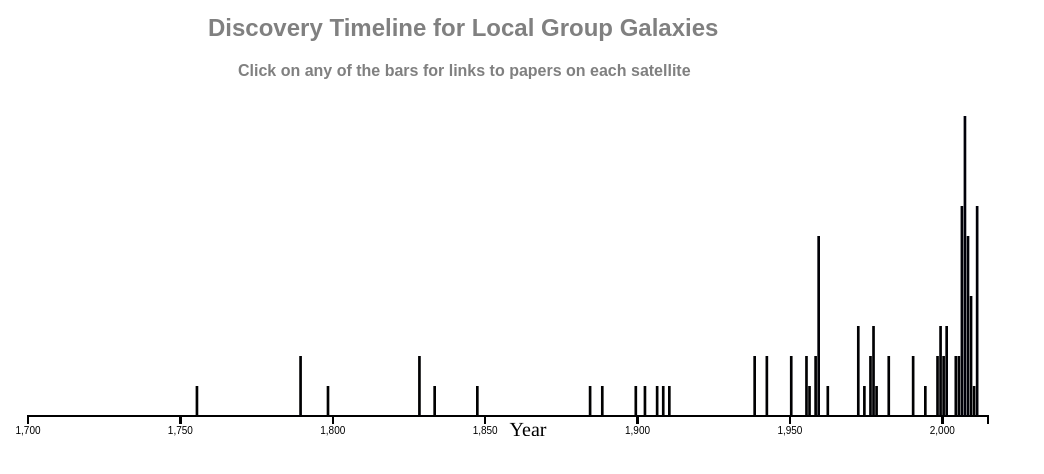
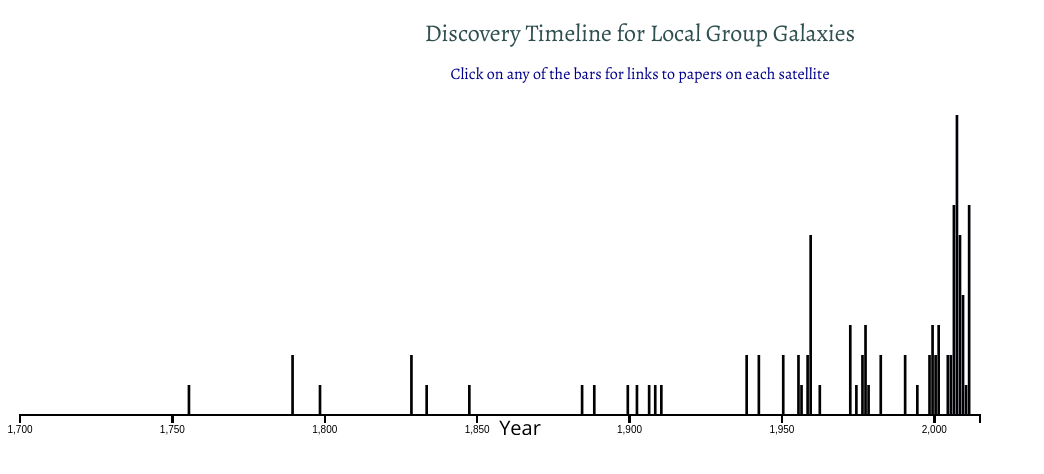
Before and after one commit to luiscvargas/astro-visualization, a website: page discovery.html in a window 1280 px wide. Shown: the whole page, without its empty margins (0-1044 px from the left). Drawn offline with nearby package versions, Linux system fonts and the light colour scheme.

Commit message:
reorganize js libraries and add bootstrap support

```diff
--- a/discovery.html
+++ b/discovery.html
@@ -2,7 +2,19 @@
 <html lang="en">
     <head>
         <meta charset="utf-8">
-        <title>Discovery of Nearby Satellites</title>
+        <title>Discovery Timeline of Nearby Satellite Galaxies</title>
+
+            <!-- Google Fonts -->
+        <link href='http://fonts.googleapis.com/css?family=Alegreya' rel='stylesheet' type='text/css'>
+        <link href='http://fonts.googleapis.com/css?family=Open+Sans' rel='stylesheet' type='text/css'>
+
+        <!-- Load CSS -->
+        <link href="bower_components/bootstrap/css/bootstrap.min.css" rel="stylesheet">
+
+        <!-- Load JS libraries -->
+        <script src="bower_components/jquery/dist/jquery.min.js"></script>
+        <script src="bower_components/bootstrap/js/bootstrap.min.js"></script>
+
         <style type="text/css">
             .axis path,
             .axis line {
@@ -12,7 +24,7 @@
                 shape-rendering: crispEdges;
             }
             body {
-                font-family: Times,sans-serif;
+                font-family: "Open Sans", Times, sans-serif;
                 font-size:14px;
             }
             #controls{
@@ -23,22 +35,14 @@
                 font-size: 10px;
             }
             #header{
-                font-family: sans-serif;
+                font-family: "Alegreya", Helvetica, sans-serif;
                 font-size: 24px;
-                color: gray;
-                margin-top: 14px;
-                margin-left: 200px;
-                margin-right: 10px;
-                text-align: left;
+                color: darkslategray;
             }
             #explanation{
-                font-family: sans-serif;
+                font-family: "Alegreya", Helvetica, sans-serif;
                 font-size: 16px;
-                color: gray;
-                margin-top: 10px;
-                margin-left: 230px;
-                margin-right: 10px;
-                text-align: left;
+                color: darkblue;
             }
             #population{
                 list-style-type:none;
@@ -75,15 +79,20 @@
         </style>
 
         <!--<script type="text/javascript" src="d3/d3.js"></script>-->
-        <script src="http://d3js.org/d3.v3.min.js" charset="utf-8"></script>
+        <script src="bower_components/d3/d3.min.js" charset="utf-8"></script>
 
     </head>
 
     <body>
 
-        <h2 id="header"> Discovery Timeline for Local Group Galaxies </h2>
-
-        <h3 id="explanation"> Click on any of the bars for links to papers on each satellite </h3>
+        <div class="container">
+            <div class="row">
+                <div class="col-md-8 col-md-offset-2 col-sm-10 col-sm-offset-1 col-xs-12 col-xs-offset-0 text-center">
+                    <h2 id="header"> Discovery Timeline for Local Group Galaxies </h2>
+                    <h3 id="explanation"> Click on any of the bars for links to papers on each satellite </h3>
+                </div>
+            </div>
+        </div>
 
         <!--To be implemented next - 03/01/2015
             <form id="controls">
@@ -95,9 +104,15 @@
             </div>
         </form>    -->
 
+        <!--Load timeline visualization script-->
 
-        <!--Load timeline visualization script-->
-        <script type="text/javascript" src="d3/discovery.js" ></script>
+        <div class="container">
+            <div class="row">
+                <div class="col-md-8 col-md-offset-2 col-sm-10 col-sm-offset-1 col-xs-12 col-xs-offset-0 text-center">
+                    <script type="text/javascript" src="js/discovery.js" ></script>
+                </div>
+            </div>
+        </div>
 
     </body>
 </html>
```
Also changed, not shown: bower.json (added, +22 -0 lines), js/discovery.js (renamed from d3/discovery.js), 1 other file.
